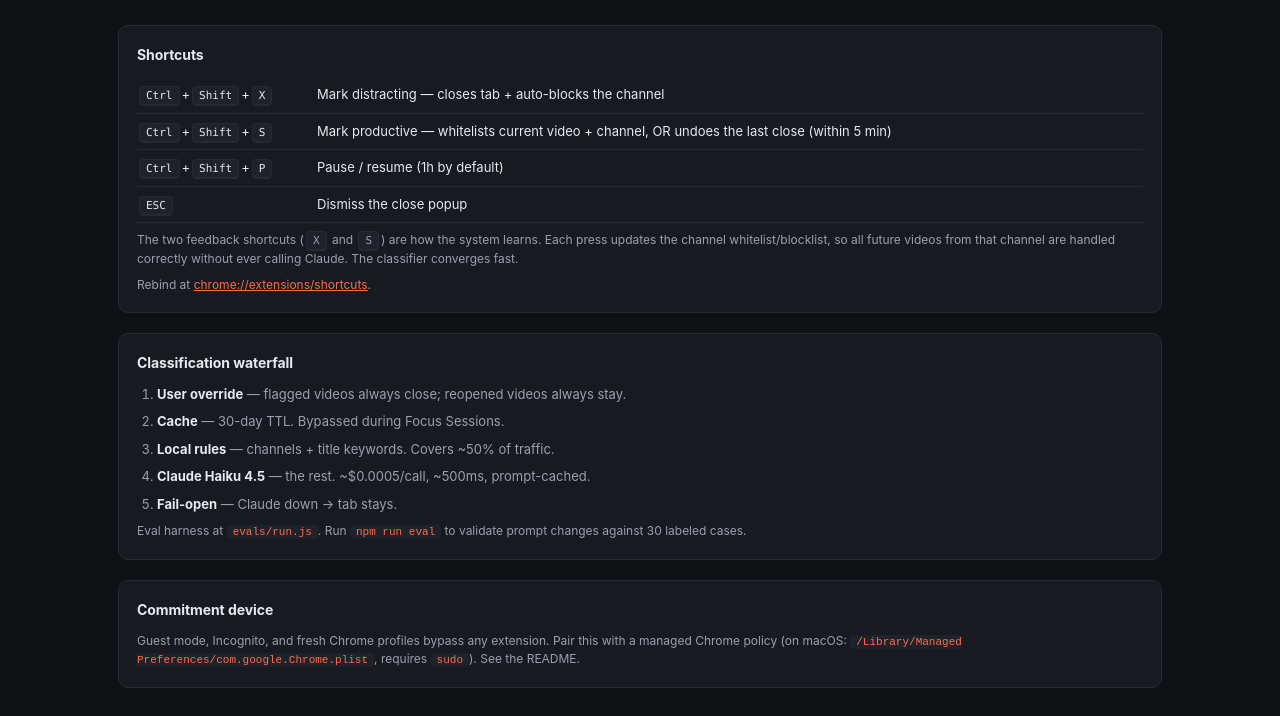
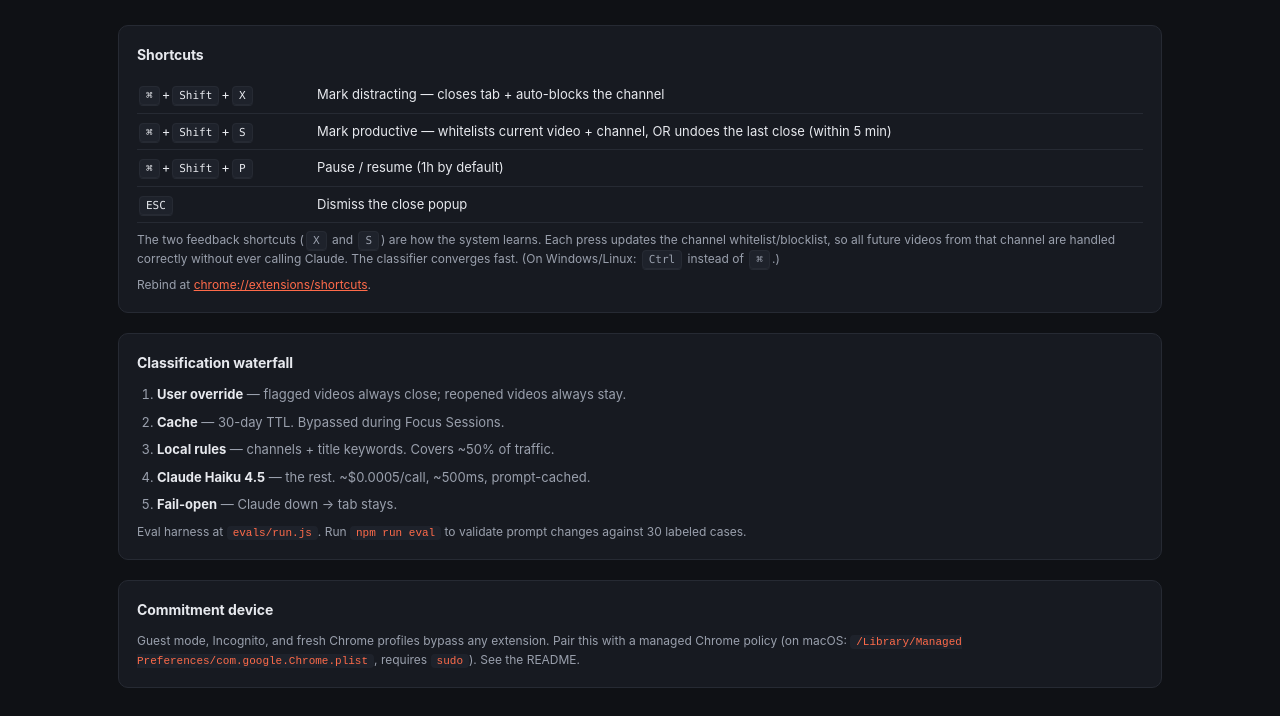
Before and after one commit to 27dmao/focus-closer, a browser extension: page options/options.html in a window 1280 px wide. Both pictures are taken after a click on the button "Help". Shown: the part 135-851 px from the top of the page. Drawn offline with Linux system fonts and the light colour scheme.

Commit message:
Use Cmd on Mac for all shortcuts (Cmd+Shift+X / S / P)
manifest.json: 'mac' suggested_key now uses Command+ instead of Ctrl+
for all three commands. 'default' (Windows/Linux) stays Ctrl+.

UI updated to render \u2318 instead of Ctrl across:
- options.html Help table + onboarding hint (with Win/Linux footnote)
- docs/index.html landing-page features grid
- README.md keyboard shortcut table

To apply: reload the extension. Chrome will show a permission prompt
for the changed shortcuts \u2014 accept it. If any conflict with another
binding, rebind at chrome://extensions/shortcuts.

```diff
--- a/options/options.html
+++ b/options/options.html
@@ -27,7 +27,7 @@
         <button class="btn-ghost" id="onboardSkip1">I'll set this up later</button>
         <button class="btn-primary" id="onboardDone">Start focusing →</button>
       </div>
-      <div class="onboard-hint">Shortcuts: <kbd>Ctrl+Shift+X</kbd> to flag a distracting tab · <kbd>Ctrl+Shift+P</kbd> to pause 1 hour</div>
+      <div class="onboard-hint">Shortcuts: <kbd>⌘+Shift+X</kbd> mark distracting · <kbd>⌘+Shift+S</kbd> mark productive · <kbd>⌘+Shift+P</kbd> pause 1h</div>
     </div>
   </div>
 </div>
@@ -284,12 +284,12 @@
   <div class="card">
     <div class="card-header"><h3>Shortcuts</h3></div>
     <table class="kbd-table">
-      <tr><td><kbd>Ctrl</kbd>+<kbd>Shift</kbd>+<kbd>X</kbd></td><td>Mark distracting — closes tab + auto-blocks the channel</td></tr>
-      <tr><td><kbd>Ctrl</kbd>+<kbd>Shift</kbd>+<kbd>S</kbd></td><td>Mark productive — whitelists current video + channel, OR undoes the last close (within 5 min)</td></tr>
-      <tr><td><kbd>Ctrl</kbd>+<kbd>Shift</kbd>+<kbd>P</kbd></td><td>Pause / resume (1h by default)</td></tr>
+      <tr><td><kbd>⌘</kbd>+<kbd>Shift</kbd>+<kbd>X</kbd></td><td>Mark distracting — closes tab + auto-blocks the channel</td></tr>
+      <tr><td><kbd>⌘</kbd>+<kbd>Shift</kbd>+<kbd>S</kbd></td><td>Mark productive — whitelists current video + channel, OR undoes the last close (within 5 min)</td></tr>
+      <tr><td><kbd>⌘</kbd>+<kbd>Shift</kbd>+<kbd>P</kbd></td><td>Pause / resume (1h by default)</td></tr>
       <tr><td><kbd>ESC</kbd></td><td>Dismiss the close popup</td></tr>
     </table>
-    <div class="help">The two feedback shortcuts (<kbd>X</kbd> and <kbd>S</kbd>) are how the system learns. Each press updates the channel whitelist/blocklist, so all future videos from that channel are handled correctly without ever calling Claude. The classifier converges fast.</div>
+    <div class="help">The two feedback shortcuts (<kbd>X</kbd> and <kbd>S</kbd>) are how the system learns. Each press updates the channel whitelist/blocklist, so all future videos from that channel are handled correctly without ever calling Claude. The classifier converges fast. (On Windows/Linux: <kbd>Ctrl</kbd> instead of <kbd>⌘</kbd>.)</div>
     <div class="help">Rebind at <a href="chrome://extensions/shortcuts" target="_blank">chrome://extensions/shortcuts</a>.</div>
   </div>
 
```
Also changed, not shown: docs/index.html (+1 -1 lines), README.md, manifest.json.
